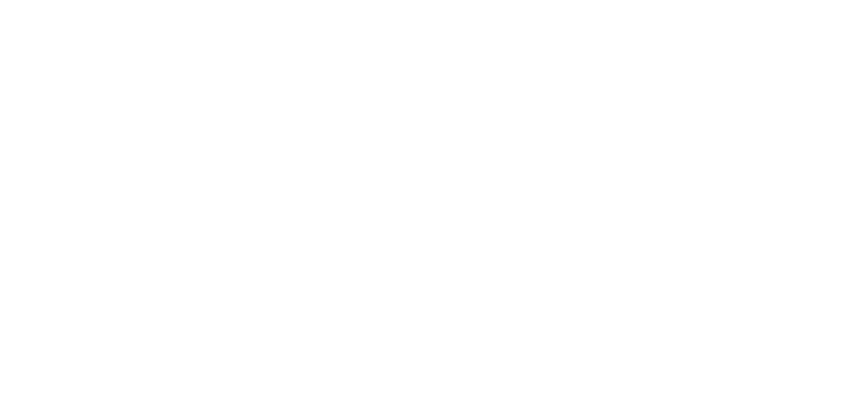
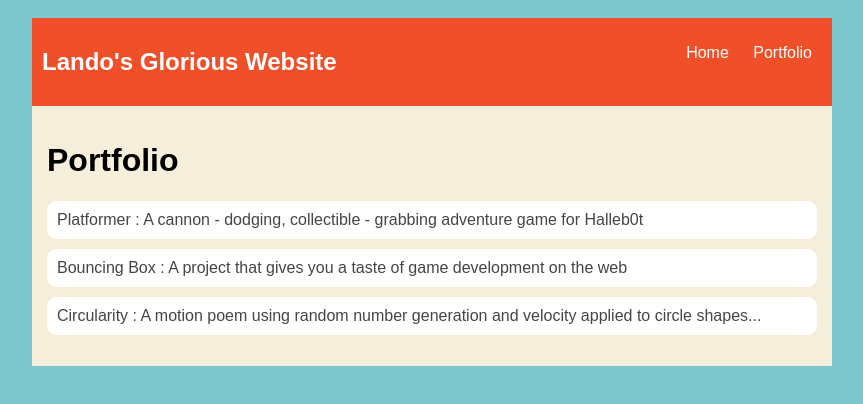
Before and after one commit to landonlanclos94/landonlanclos94.github.io, a plain HTML site: page portfolio.html in a window 1280 px wide. Shown: the whole page, without its empty margins (208-1071 px from the left). Drawn offline with Linux system fonts and the light colour scheme.

Commit message:
add portfolio.html file

```diff
--- a/portfolio.html
+++ b/portfolio.html
@@ -0,0 +1,111 @@
+<!DOCTYPE HTML>
+<html>
+    <head>
+        <title>Lando's Amazing Website</title>
+        <style type="text/css">
+            body {
+                background: rgb(125, 198, 205);
+                color: rgb(45, 45, 45);
+                padding: 10px;
+                font-family: arial;
+            }
+            header {
+                font-size: 1.5em;
+                font-weight: bold;
+            }
+
+            #all-contents {
+                max-width: 800px;
+                margin: auto;
+            }
+
+            /* navigation menu */
+            nav {
+                background: rgb(239, 80, 41);
+                margin: 0 auto;
+                display: flex;
+                padding: 10px;
+            }
+            h1 {
+                display: flex;
+                align-items: center;
+                color: rgb(255, 255, 255);
+                flex: 1;
+            }
+            #nav-ul {
+                list-style-image: none;
+            }
+            .nav-li {
+                display: inline-block;
+                padding: 0 10px;
+            }
+            .nav-a {
+                text-decoration: none;
+                color: #fff;
+            }
+
+            /* main container area beneath menu */
+            main {
+                background: rgb(245, 238, 219);
+                display: flex;
+            }
+            .content {
+                flex: 1;
+                padding: 15px;
+            }
+                 /* portfolio styles */
+            .content h1 {
+                color: black;
+            }
+
+
+            #portfolio {
+                list-style-type: none;
+                padding-left: 0;
+            }
+
+            #portfolio li {
+                background: #fff;
+                padding: 10px;
+                border-radius: 10px;
+                margin-bottom: 10px;
+            }
+
+            #portfolio li:hover {
+                background: #eee;
+            }
+
+            #portfolio a {
+                text-decoration: none;
+                color: #454545;
+            }
+
+        </style>
+    </head>
+
+    <body>
+      <div id="all-contents">
+           <nav>
+            <h1>Lando's Glorious Website</h1>
+            <ul id="nav-ul">
+                <li class="nav-li">
+                  <a class="nav-a" href="index.html">Home</a>
+                </li>
+                <li class="nav-li">
+                  <a class="nav-a" href="portfolio.html">Portfolio</a>
+                </li>
+            </ul>
+        </nav>
+        <main>
+            <div class="content">
+                <h1>Portfolio</h1>
+                <ul id="portfolio">
+                    <li><a href="projects/platformer/">Platformer : A cannon - dodging, collectible - grabbing adventure game for Halleb0t</a></li>
+    <li><a href="projects/bouncing-box/">Bouncing Box : A project that gives you a taste of game development on the web </a></li>
+    <li><a href="projects/circularity/">Circularity : A motion poem using random number generation and velocity applied to circle shapes...</a></li>
+                </ul>
+            </div>
+        </main>
+      </div>
+    </body>
+</html>
```
Also changed, not shown: index.html (+2 -2 lines), .theia/settings.json (added).
